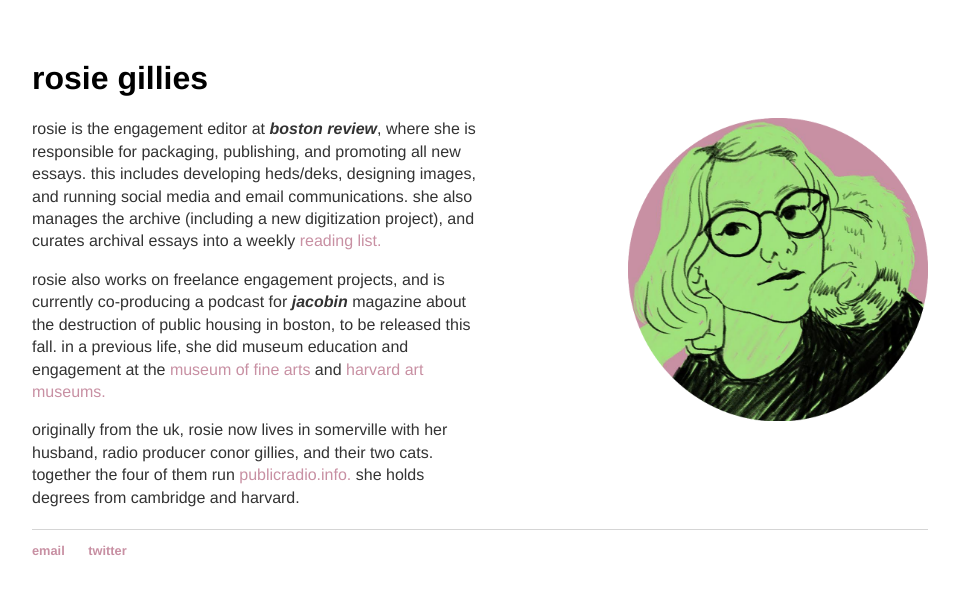
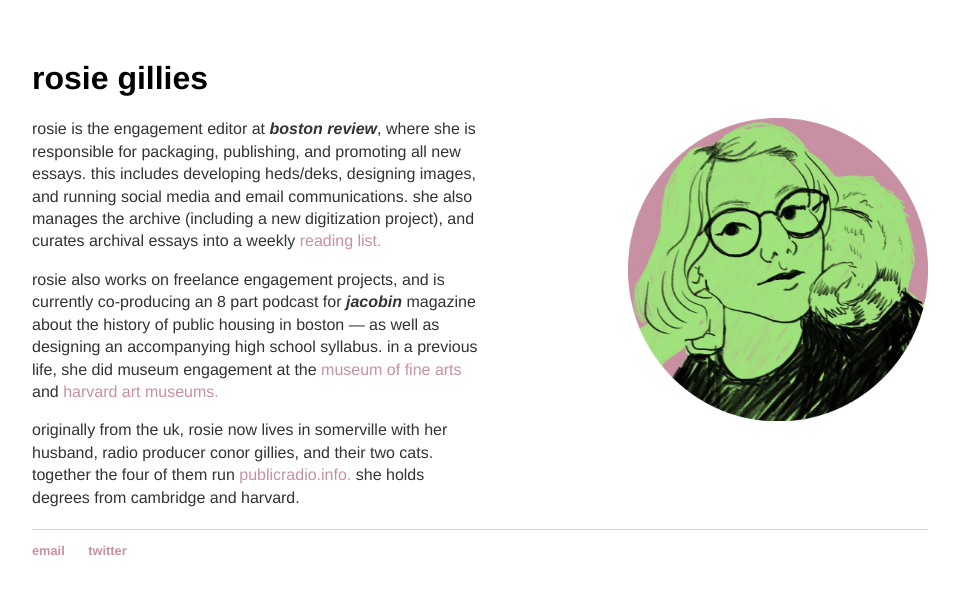
Before and after one commit to rosiebusia/rosiebusia.github.io, a Jekyll site: the page built from index.html, in a window 1280 px wide. Shown: the top 594 px of the page, without its empty margins (88-1047 px from the left). Built offline with Jekyll 4.4.1, drawn with Linux system fonts in a browser that asks for light colours.

Commit message:
Update index.html

```diff
--- a/index.html
+++ b/index.html
@@ -6,6 +6,6 @@
 	<h1>rosie gillies</h1>
 	<body> <img alt="" src="rosie.png" style="width: 300px; float: right;"/></body>
 	<p>rosie is the engagement editor at <i><b>boston review</b></i>, where she is responsible for packaging, publishing, and promoting all new essays. this includes developing heds/deks, designing images, and running social media and email communications. she also manages the archive (including a new digitization project), and curates archival essays into a weekly <a href="http://bostonreview.net/author/rosie-gillies" target_"blank">reading list.</a></p>
-<p>rosie also works on freelance engagement projects, and is currently co-producing a podcast for <b><i>jacobin</i></b> magazine about the destruction of public housing in boston, to be released this fall. in a previous life, she did museum education and engagement at the <a href="https://www.metrowestdailynews.com/news/20170129/fantastical-creatures-art-program-in-southborough" target="_blank">museum of fine arts</a> and <a href="https://news.harvard.edu/gazette/story/2016/04/the-link-between-art-and-history/" target="blank">harvard art museums.</a></p>
+<p>rosie also works on freelance engagement projects, and is currently co-producing an 8 part podcast for <b><i>jacobin</i></b> magazine about the history of public housing in boston — as well as designing an accompanying high school syllabus. in a previous life, she did museum engagement at the <a href="https://www.metrowestdailynews.com/news/20170129/fantastical-creatures-art-program-in-southborough" target="_blank">museum of fine arts</a> and <a href="https://news.harvard.edu/gazette/story/2016/04/the-link-between-art-and-history/" target="blank">harvard art museums.</a></p>
 	<p>originally from the uk, rosie now lives in somerville with her husband, radio producer conor gillies, and their two cats. together the four of them run <a href="http://www.publicradio.info">publicradio.info.</a> she holds degrees from cambridge and harvard.</p>
 </div><!-- /.blurb -->
```
